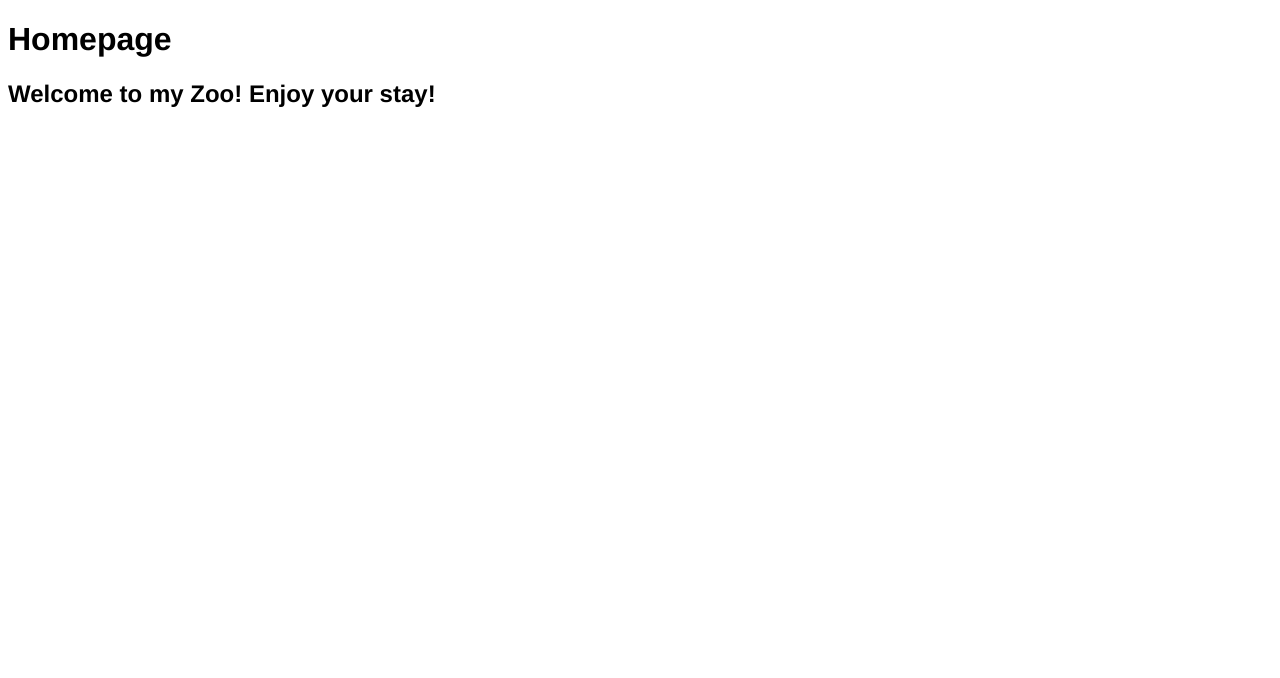
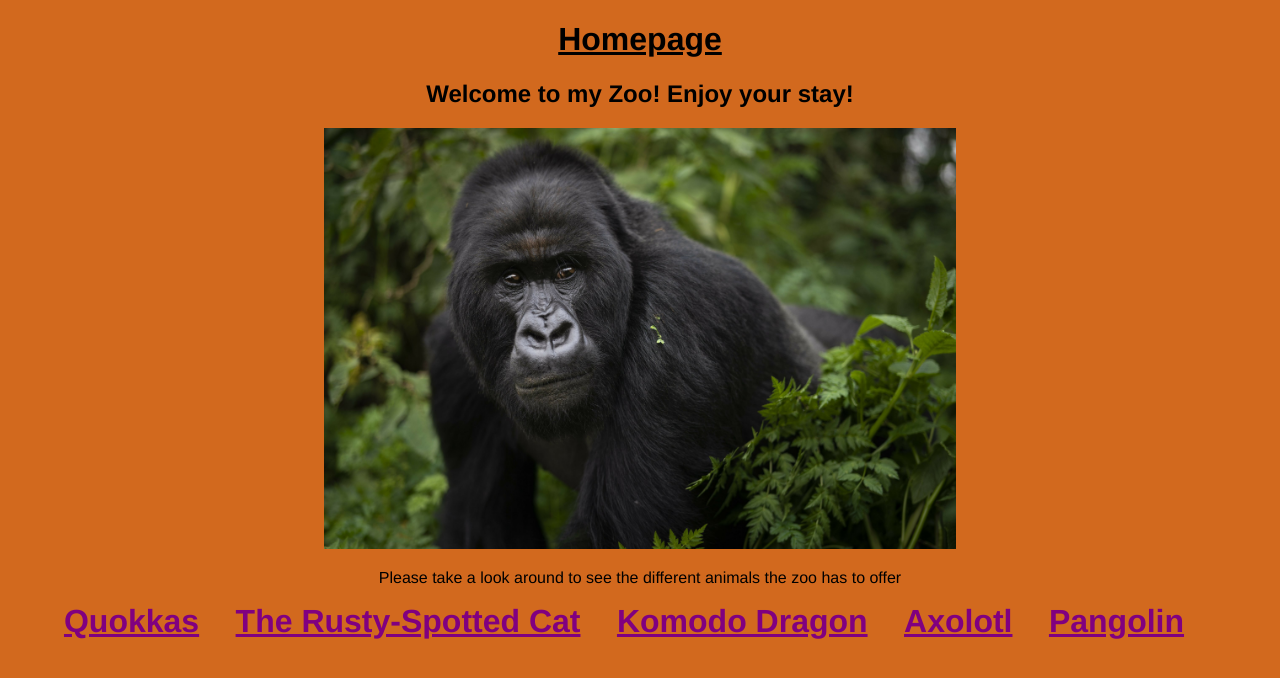
Before and after one commit to ChristopherWu1/assignment-1, a plain HTML site: page index.html in a window 1280 px wide. Drawn offline with Linux system fonts and the light colour scheme.

Commit message:
added links and pictures to index.html and added image folder

```diff
--- a/css/index.css
+++ b/css/index.css
@@ -1,3 +1,21 @@
 body {
   font-family: Helvetica, sans-serif;
+  background-color: chocolate;
+  text-align: center;
 }
+
+img {
+  max-height: 50%;
+  max-width: 50%;
+}
+
+h1 {
+  text-decoration: underline;
+}
+
+a {
+  font-weight: bold;
+  padding-right: 2pc;
+  font-size: 24pt;
+  color: purple;
+}
--- a/index.html
+++ b/index.html
@@ -9,4 +9,19 @@
 <body>
     <h1> Homepage</h1>
     <h2> Welcome to my Zoo! Enjoy your stay! </h2>
+    <img src="img/gorilla.jpeg" alt="gorilla">
+
+    <p>
+        Please take a look around to see the different animals the zoo has to offer
+    </p>
+    <div class="link">
+        <a href="quokka.html">Quokkas</a>
+        <a href = "small-cat.html"> The Rusty-Spotted Cat</a>
+        <a href = "dragon.html"> Komodo Dragon</a>
+        <a href = "axolotl.html"> Axolotl</a>
+        <a href = "Pangolin.html"> Pangolin</a>
+
+
+      </div>
+
 </body>
```
Also changed, not shown: img/gorilla.jpeg (added).
